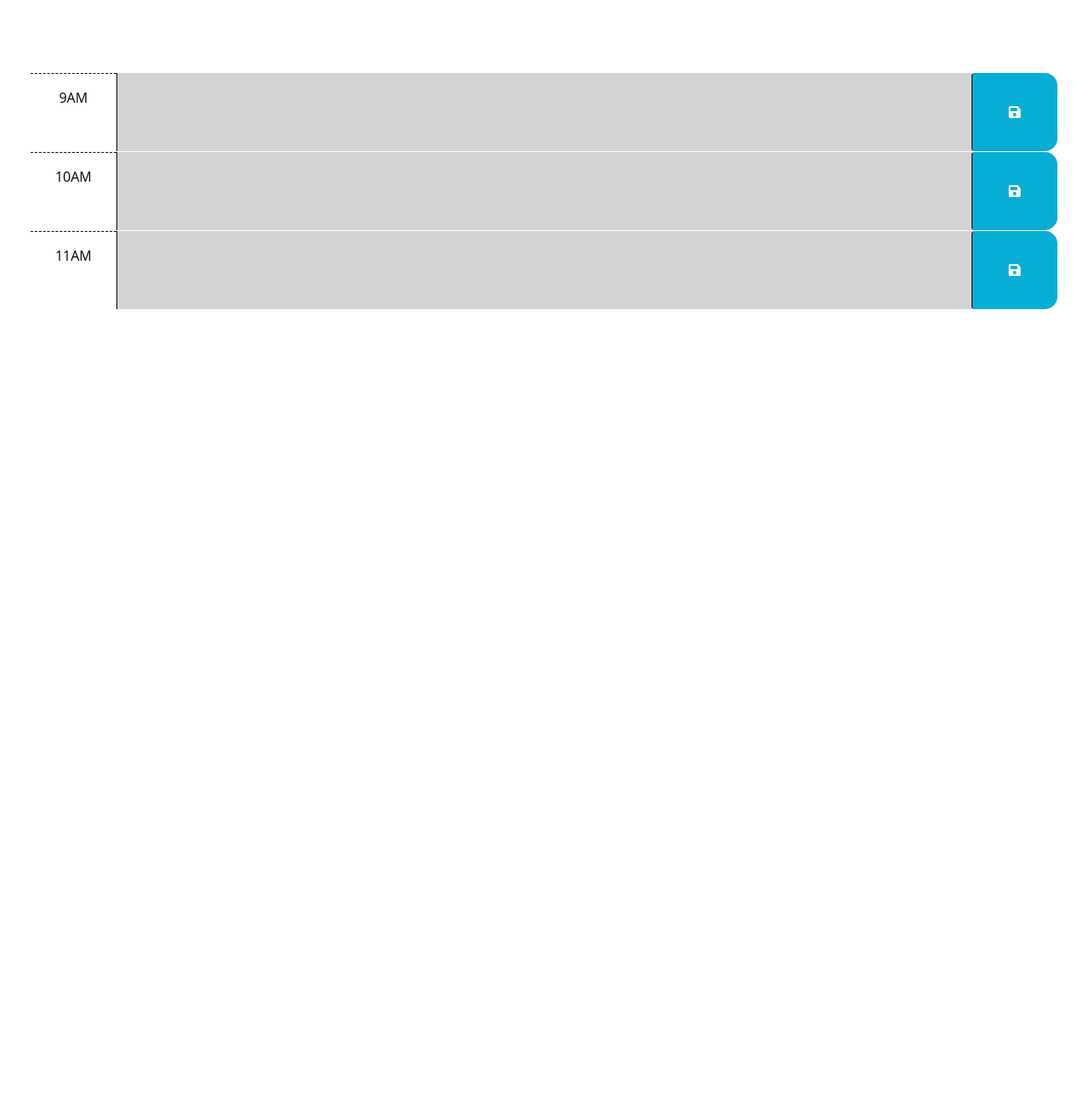
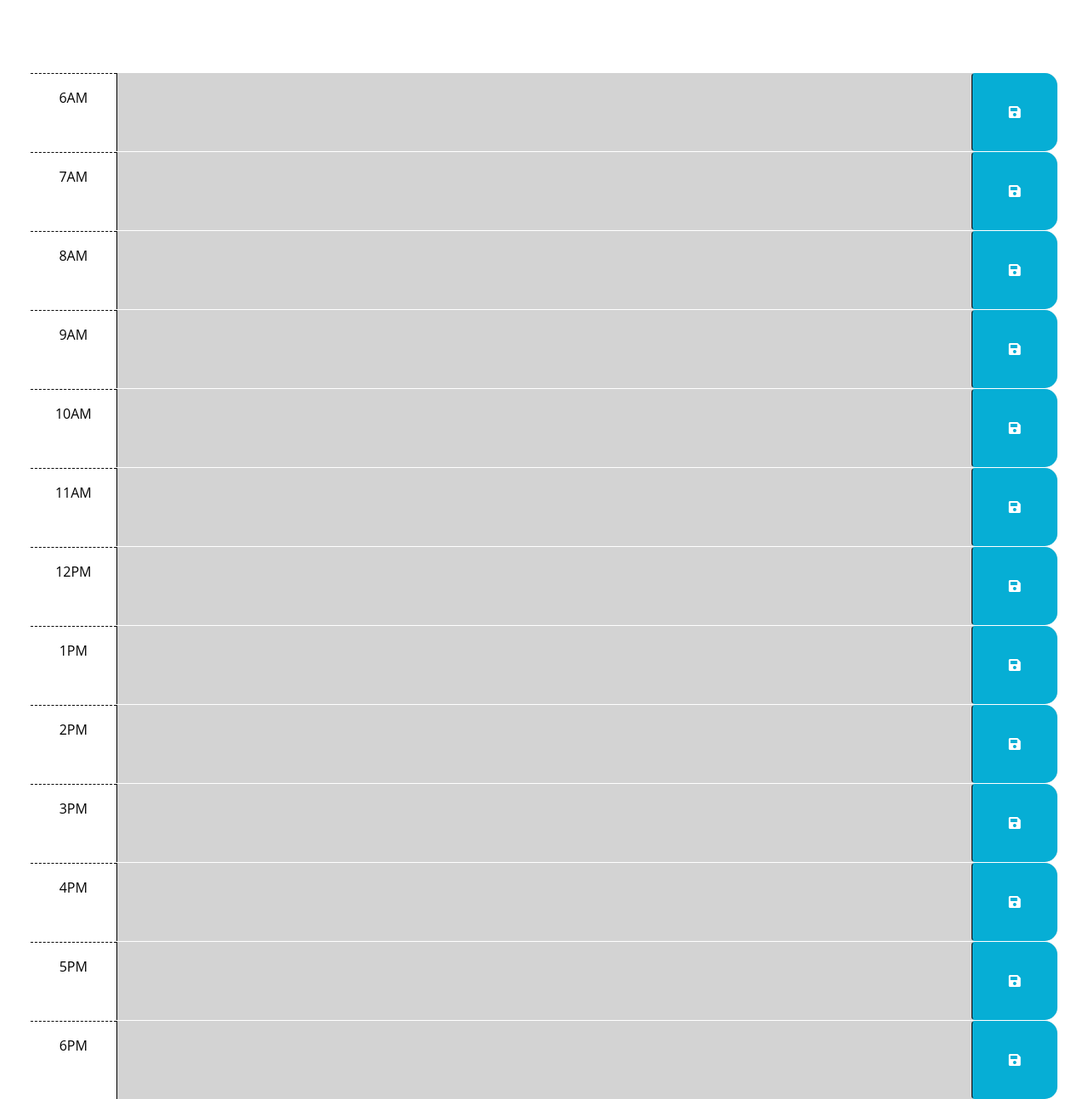
Before and after one commit to markthos/Work-Day-Scheduler, a website with bundled scripts: page Develop/index.html in a window 1280 px wide. Shown: the part 212-1506 px from the top of the page at 85% size. Before the commit the page ends 800 px from the top, so only its background shows below. Built offline with nearby package versions, Linux system fonts and the light colour scheme.

Commit message:
installed jQuery and dayJs, corrected the class structures to add, leave, and remove 'past present future'classes, added more time-blocks using the 24 hour clock function of dayJS()hour().  Still testing other parts and cleaning up code.

```diff
--- a/Develop/index.html
+++ b/Develop/index.html
@@ -40,9 +40,29 @@
         in the finished product. Remember to delete this comment once the
         code is implemented.
         -->
-
+        <div id="hour-6" class="row time-block past present future">
+          <div class="col-2 col-md-1 hour text-center py-3">6AM</div>
+          <textarea class="col-8 col-md-10 description" rows="3"> </textarea>
+          <button class="btn saveBtn col-2 col-md-1" aria-label="save">
+            <i class="fas fa-save" aria-hidden="true"></i>
+          </button>
+        </div>
+        <div id="hour-7" class="row time-block past present future">
+          <div class="col-2 col-md-1 hour text-center py-3">7AM</div>
+          <textarea class="col-8 col-md-10 description" rows="3"> </textarea>
+          <button class="btn saveBtn col-2 col-md-1" aria-label="save">
+            <i class="fas fa-save" aria-hidden="true"></i>
+          </button>
+        </div>
+        <div id="hour-8" class="row time-block past present future">
+          <div class="col-2 col-md-1 hour text-center py-3">8AM</div>
+          <textarea class="col-8 col-md-10 description" rows="3"> </textarea>
+          <button class="btn saveBtn col-2 col-md-1" aria-label="save">
+            <i class="fas fa-save" aria-hidden="true"></i>
+          </button>
+        </div>
       <!-- Example of a past time block. The "past" class adds a gray background color. -->
-      <div id="hour-9" class="row time-block past">
+      <div id="hour-9" class="row time-block past present future">
         <div class="col-2 col-md-1 hour text-center py-3">9AM</div>
         <textarea class="col-8 col-md-10 description" rows="3"> </textarea>
         <button class="btn saveBtn col-2 col-md-1" aria-label="save">
@@ -51,7 +71,7 @@
       </div>
 
       <!-- Example of a present time block. The "present" class adds a red background color. -->
-      <div id="hour-10" class="row time-block present">
+      <div id="hour-10" class="row time-block past present future">
         <div class="col-2 col-md-1 hour text-center py-3">10AM</div>
         <textarea class="col-8 col-md-10 description" rows="3"> </textarea>
         <button class="btn saveBtn col-2 col-md-1" aria-label="save">
@@ -60,8 +80,57 @@
       </div>
 
       <!-- Example of a future time block. The "future" class adds a green background color. -->
-      <div id="hour-11" class="row time-block future">
+      <div id="hour-11" class="row time-block past present future">
         <div class="col-2 col-md-1 hour text-center py-3">11AM</div>
+        <textarea class="col-8 col-md-10 description" rows="3"> </textarea>
+        <button class="btn saveBtn col-2 col-md-1" aria-label="save">
+          <i class="fas fa-save" aria-hidden="true"></i>
+        </button>
+      </div>
+      <div id="hour-12" class="row time-block past present future">
+        <div class="col-2 col-md-1 hour text-center py-3">12PM</div>
+        <textarea class="col-8 col-md-10 description" rows="3"> </textarea>
+        <button class="btn saveBtn col-2 col-md-1" aria-label="save">
+          <i class="fas fa-save" aria-hidden="true"></i>
+        </button>
+      </div>
+      <div id="hour-13" class="row time-block past present future">
+        <div class="col-2 col-md-1 hour text-center py-3">1PM</div>
+        <textarea class="col-8 col-md-10 description" rows="3"> </textarea>
+        <button class="btn saveBtn col-2 col-md-1" aria-label="save">
+          <i class="fas fa-save" aria-hidden="true"></i>
+        </button>
+      </div>
+      <div id="hour-14" class="row time-block past present future">
+        <div class="col-2 col-md-1 hour text-center py-3">2PM</div>
+        <textarea class="col-8 col-md-10 description" rows="3"> </textarea>
+        <button class="btn saveBtn col-2 col-md-1" aria-label="save">
+          <i class="fas fa-save" aria-hidden="true"></i>
+        </button>
+      </div>
+      <div id="hour-15" class="row time-block past present future">
+        <div class="col-2 col-md-1 hour text-center py-3">3PM</div>
+        <textarea class="col-8 col-md-10 description" rows="3"> </textarea>
+        <button class="btn saveBtn col-2 col-md-1" aria-label="save">
+          <i class="fas fa-save" aria-hidden="true"></i>
+        </button>
+      </div>
+      <div id="hour-16" class="row time-block past present future">
+        <div class="col-2 col-md-1 hour text-center py-3">4PM</div>
+        <textarea class="col-8 col-md-10 description" rows="3"> </textarea>
+        <button class="btn saveBtn col-2 col-md-1" aria-label="save">
+          <i class="fas fa-save" aria-hidden="true"></i>
+        </button>
+      </div>
+      <div id="hour-17" class="row time-block past present future">
+        <div class="col-2 col-md-1 hour text-center py-3">5PM</div>
+        <textarea class="col-8 col-md-10 description" rows="3"> </textarea>
+        <button class="btn saveBtn col-2 col-md-1" aria-label="save">
+          <i class="fas fa-save" aria-hidden="true"></i>
+        </button>
+      </div>
+      <div id="hour-18" class="row time-block past present future">
+        <div class="col-2 col-md-1 hour text-center py-3">6PM</div>
         <textarea class="col-8 col-md-10 description" rows="3"> </textarea>
         <button class="btn saveBtn col-2 col-md-1" aria-label="save">
           <i class="fas fa-save" aria-hidden="true"></i>
@@ -74,6 +143,6 @@
     integrity="sha256-iu/zLUB+QgISXBLCW/mcDi/rnf4m4uEDO0wauy76x7U="
     crossorigin="anonymous"></script>
 
-    <script src="script.js" defer></script>
+    <script src="script.js"></script>
   </body>
 </html>
--- a/Develop/script.js
+++ b/Develop/script.js
@@ -1,3 +1,5 @@
+// const dayjs = require("/node_modules/dayjs");
+
 $(function () {
   // Add a listener for click events on the save button
   $(".saveBtn").on("click", function() {
@@ -11,6 +13,7 @@ $(function () {
   $(".time-block").each(function() {
     var blockHour = parseInt($(this).attr("id").split("-")[1]); // Extract the hour from the id attribute
     if (blockHour < currentHour) {
+      //console.log("blockHour", "currentHour", classList);
       $(this).removeClass("present future").addClass("past");
     } else if (blockHour === currentHour) {
       $(this).removeClass("past future").addClass("present");
```
Also changed, not shown: Develop/package.json (added, +16 -0 lines), 1 other file.
